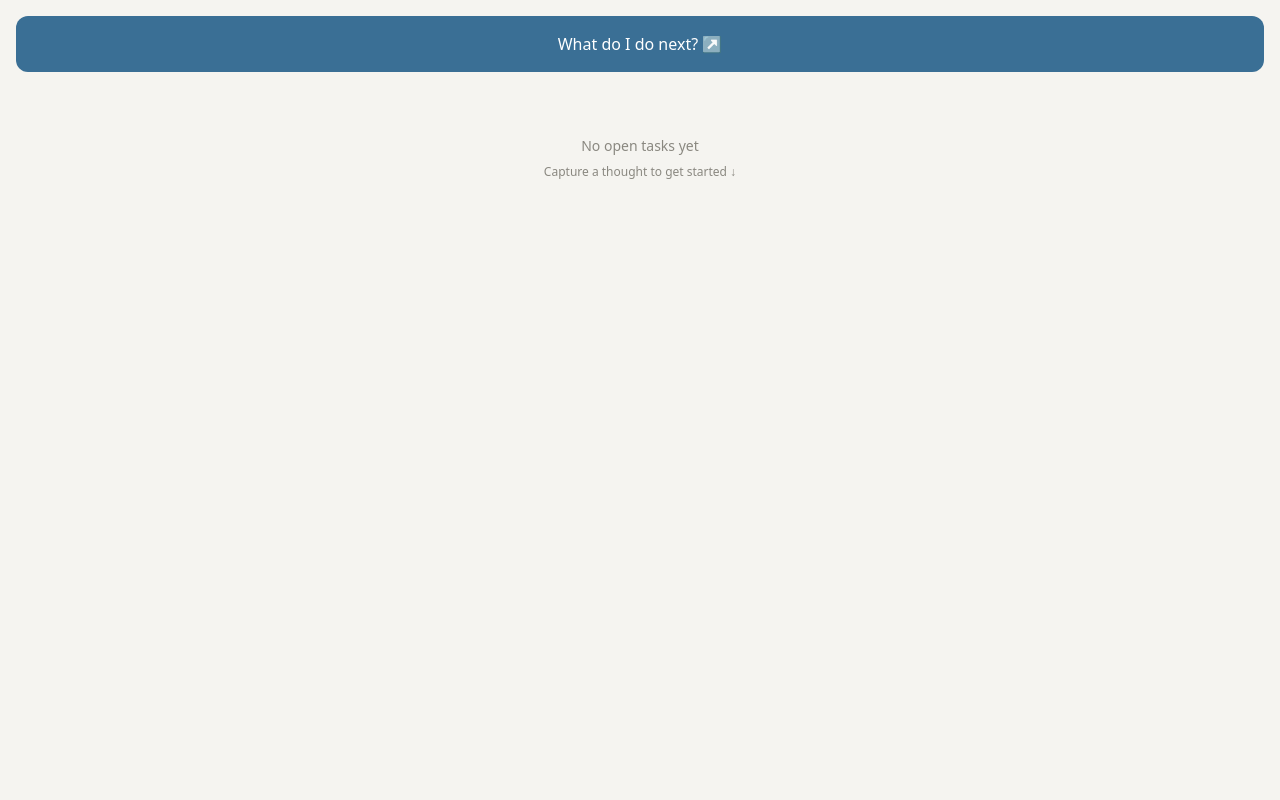
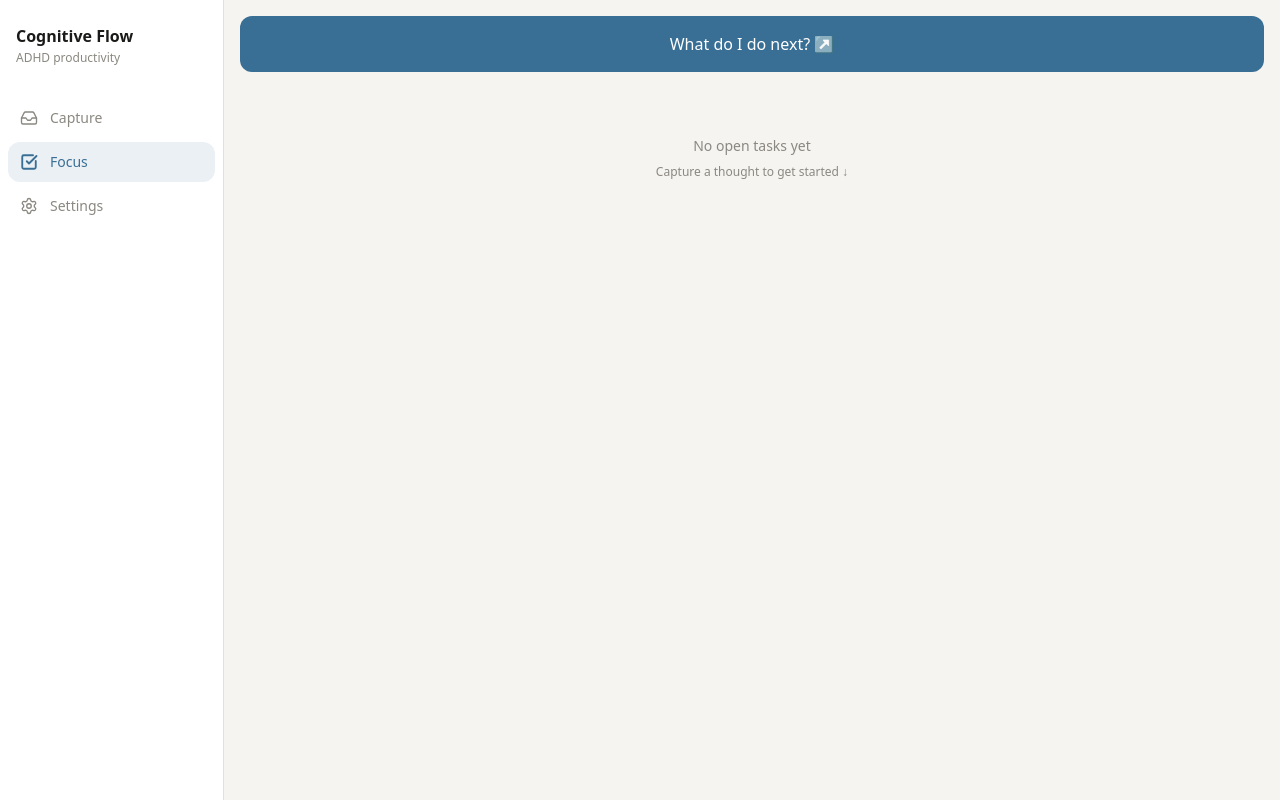
Before and after one commit to jasonshaylor-hue/EchoNode-Mobile-App, a Next.js app in the folder cognitive-flow/: page /focus in a window 1280 px wide. Built offline with nearby package versions, Linux system fonts and the light colour scheme.

Commit message:
feat: add responsive desktop sidebar layout; SideNav hidden on mobile, TabBar hidden on desktop
Co-Authored-By: Claude Sonnet 4.6 <noreply@anthropic.com>

```diff
--- a/cognitive-flow/app/layout.tsx
+++ b/cognitive-flow/app/layout.tsx
@@ -1,6 +1,7 @@
 import type { Metadata, Viewport } from 'next'
 import './globals.css'
 import TabBar from '@/components/ui/TabBar'
+import SideNav from '@/components/ui/SideNav'
 import { ThemeProvider } from '@/lib/theme'
 
 export const metadata: Metadata = {
@@ -20,9 +21,15 @@ export default function RootLayout({ children }: { children: React.ReactNode })
     <html lang="en">
       <body className="bg-background text-primary h-dvh flex flex-col md:flex-row overflow-hidden">
         <ThemeProvider>
-          <div className="flex-1 overflow-hidden flex flex-col">
+          {/* Sidebar — desktop only */}
+          <SideNav />
+
+          {/* Main content column */}
+          <div className="flex-1 flex flex-col overflow-hidden min-w-0">
             {children}
           </div>
+
+          {/* Tab bar — mobile only, hidden md+ */}
           <TabBar />
         </ThemeProvider>
       </body>
--- /dev/null
+++ b/cognitive-flow/components/ui/SideNav.tsx
@@ -0,0 +1,52 @@
+'use client'
+
+import Link from 'next/link'
+import { usePathname } from 'next/navigation'
+import { Inbox, CheckSquare, Settings } from 'lucide-react'
+
+const NAV_ITEMS = [
+  { href: '/',         label: 'Capture',  Icon: Inbox },
+  { href: '/focus',    label: 'Focus',    Icon: CheckSquare },
+  { href: '/settings', label: 'Settings', Icon: Settings },
+]
+
+export default function SideNav() {
+  const pathname = usePathname()
+  return (
+    <aside
+      className="hidden md:flex w-56 flex-shrink-0 flex-col border-r border-border bg-surface pt-6 pb-[env(safe-area-inset-bottom)]"
+      aria-label="Main navigation"
+    >
+      <div className="px-4 mb-8">
+        <h1 className="text-base font-bold text-primary">Cognitive Flow</h1>
+        <p className="text-xs text-muted mt-0.5">ADHD productivity</p>
+      </div>
+
+      <nav className="flex flex-col gap-1 px-2">
+        {NAV_ITEMS.map(({ href, label, Icon }) => {
+          const isActive = pathname === href
+          return (
+            <Link
+              key={href}
+              href={href}
+              className={`flex items-center gap-3 px-3 py-2.5 rounded-xl text-sm font-medium transition-colors duration-200 ${
+                isActive
+                  ? 'bg-accent/10 text-accent'
+                  : 'text-muted hover:text-primary hover:bg-surface'
+              }`}
+              aria-current={isActive ? 'page' : undefined}
+            >
+              <Icon
+                size={18}
+                aria-hidden="true"
+                strokeWidth={isActive ? 2.5 : 1.8}
+                className="flex-shrink-0"
+              />
+              {label}
+            </Link>
+          )
+        })}
+      </nav>
+    </aside>
+  )
+}
```
